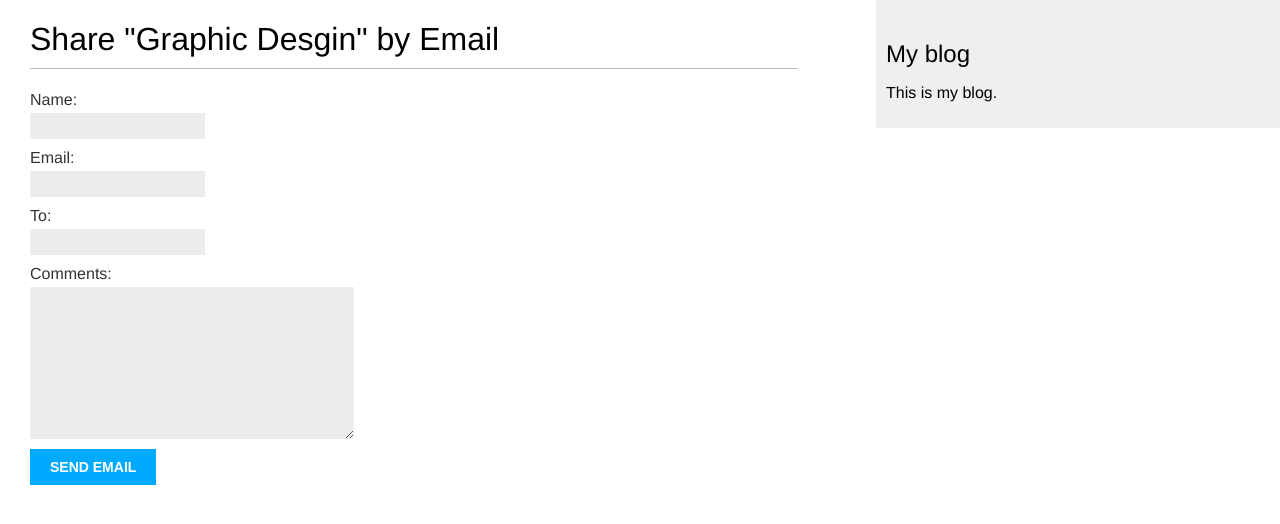
After one commit to Ahmed-Abd-Aljlil/Django, a Django app: page /blog/7/share/ in a window 1280 px wide. The commit adds this page. Shown: the top 524 px of the page. Run offline with Django 4.2, Linux system fonts and the light colour scheme; data comes from the database, SQL or seed files in the repository.

Commit message:
Share A Post

```diff
--- /dev/null
+++ b/Module02/mysite/blog/forms.py
@@ -0,0 +1,15 @@
+from django import forms
+
+# تعريف نموذج Django باسم EmailPostForm
+class EmailPostForm(forms.Form):
+    # حقل نص لاسم المستخدم مع تحديد الحد الأقصى للطول
+    name = forms.CharField(max_length=25)
+
+    # حقل بريد إلكتروني لعنوان البريد الإلكتروني الخاص بالمستخدم
+    email = forms.EmailField()
+
+    # حقل بريد إلكتروني لعنوان البريد الإلكتروني الخاص بالمستلم
+    to = forms.EmailField()
+
+    # حقل نص طويل يسمح للمستخدم بإدخال تعليقاته
+    comments = forms.CharField(required=False, widget=forms.Textarea)
--- a/Module02/mysite/blog/models.py
+++ b/Module02/mysite/blog/models.py
@@ -33,3 +33,6 @@ class Post(models.Model):
             self.publish.day,
             self.slug
         ])
+# class Comment(models.Model):
+#     post = models.ForeignKey(Post, on_delete = models.CASCADE, related_name = 'comments')
+#     name  = models.CharField(max_length =25 )
--- a/Module02/mysite/blog/templates/blog/post/list.html
+++ b/Module02/mysite/blog/templates/blog/post/list.html
@@ -1,7 +1,7 @@
 {% extends "blog/base.html" %}
 
 {% block title %}
-    My Blog
+     My Blog
 {% endblock %}
 
 {% block content %}
--- /dev/null
+++ b/Module02/mysite/blog/templates/blog/post/share.html
@@ -0,0 +1,22 @@
+{% extends "blog/base.html" %}
+
+{% block title %} Share a post{% endblock title %}
+
+{% block content %}
+    {% if sent %}
+        <!-- إذا تم إرسال البريد بنجاح -->
+        <h1>Email Successfully sent</h1>
+        <p>"{{ post.title }}" was successfully sent to {{ form.cleaned_data.to }}.</p>
+    {% else %}
+        <!-- إذا لم يتم إرسال البريد بعد -->
+        <h1>Share "{{ post.title }}" by Email</h1>
+        <form method="post">
+            <!-- عرض نموذج البريد -->
+            {{ form.as_p }}
+            {% csrf_token %}
+
+            <!-- زر الإرسال -->
+            <input type="submit" value="Send Email" />
+        </form>
+    {% endif %}
+{% endblock content %}
--- a/Module02/mysite/blog/urls.py
+++ b/Module02/mysite/blog/urls.py
@@ -4,7 +4,9 @@ from . import views
 app_name = 'blog'
 
 urlpatterns = [
-   # path('', views.post_list, name='post_list'),
+   # path('', views.post_list, name='post_list'), #استخدنامناها عند ال function
     path('',views.PostListView.as_view(),name = 'post_list'),
     path('<int:year>/<int:month>/<int:day>/<slug:post>/', views.post_detail, name='post_detail'),
+    path('<int:post_id>/share/', views.post_share, name='post_share'),
+
 ]
--- a/Module02/mysite/blog/views.py
+++ b/Module02/mysite/blog/views.py
@@ -2,7 +2,10 @@ from django.shortcuts import render,  get_object_or_404
 from .models import Post
 from django.core.paginator import Paginator, EmptyPage, PageNotAnInteger
 from django.views.generic import ListView
+from .forms import EmailPostForm
+from django.core.mail import send_mail
 
+#from .models import get_absolute_url
 # def post_list(request):
 #     # استعراض كافة المشاركات الموجودة في نموذج Post
 #     post_list = Post.objects.all()
@@ -32,7 +35,7 @@ class PostListView(ListView):
     """
     model = Post
     context_object_name = 'posts'
-    paginate_by = 3
+    paginate_by = 4
     template_name = 'blog/post/list.html'
 
 def post_detail(request, year, month, day, post):
@@ -48,3 +51,42 @@ def post_detail(request, year, month, day, post):
 
     # تقديم المشاركة المحددة إلى القالب وإرجاعها كاستجابة
     return render(request, 'blog/post/detail.html', {'post': post})
+from django.core.mail import send_mail
+from django.shortcuts import render, get_object_or_404
+from .models import Post
+from .forms import EmailPostForm  # استيراد نموذج البريد
+
+def post_share(request, post_id):
+    # الحصول على المشاركة بناءً على الهوية مع التحقق من الحالة
+    post = get_object_or_404(Post, id=post_id, status=Post.Status.PUBLISHED)
+
+    # تم تحديد sent على False في البداية لإشارة إلى عدم إرسال البريد الإلكتروني بعد
+    sent = False
+
+    # معالجة الطلبات الواردة
+    if request.method == 'POST':
+        # معالجة النموذج إذا كان الطلب POST
+        form = EmailPostForm(request.POST)
+
+        # التحقق من صحة النموذج
+        if form.is_valid():
+            # استخراج البيانات النظيفة من النموذج
+            cd = form.cleaned_data
+            post_url = request.build_absolute_uri(post.get_absolute_url())
+
+            # إعداد البريد الإلكتروني
+            subject = f"{cd['name']} recommends you read {post.title}"
+            message = f"Read {post.title} at {post_url} \n {cd['name']} \n comments: {cd['comments']}"
+
+            # إرسال البريد الإلكتروني باستخدام وظيفة send_mail
+            send_mail(subject, message, 'abd79363@gmail.com', [cd['to']])
+
+            # تعيين sent إلى True بمجرد إرسال البريد بنجاح
+            sent = True
+
+    else:
+        # إنشاء نموذج فارغ إذا كان الطلب GET
+        form = EmailPostForm()
+
+    # عرض الصفحة مع المشاركة ونموذج البريد وحالة الإرسال
+    return render(request, 'blog/post/share.html', {'post': post, 'form': form, 'sent': sent})
```
Also changed, not shown: Module02/mysite/blog/templates/blog/post/detail.html (+7 -0 lines), Module02/mysite/mysite/settings.py (+8 -0 lines).
